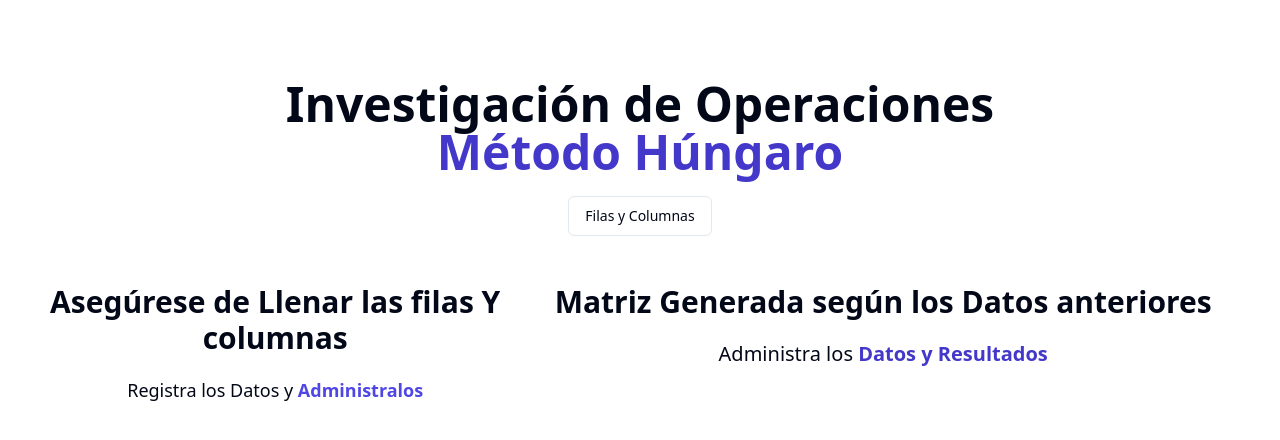
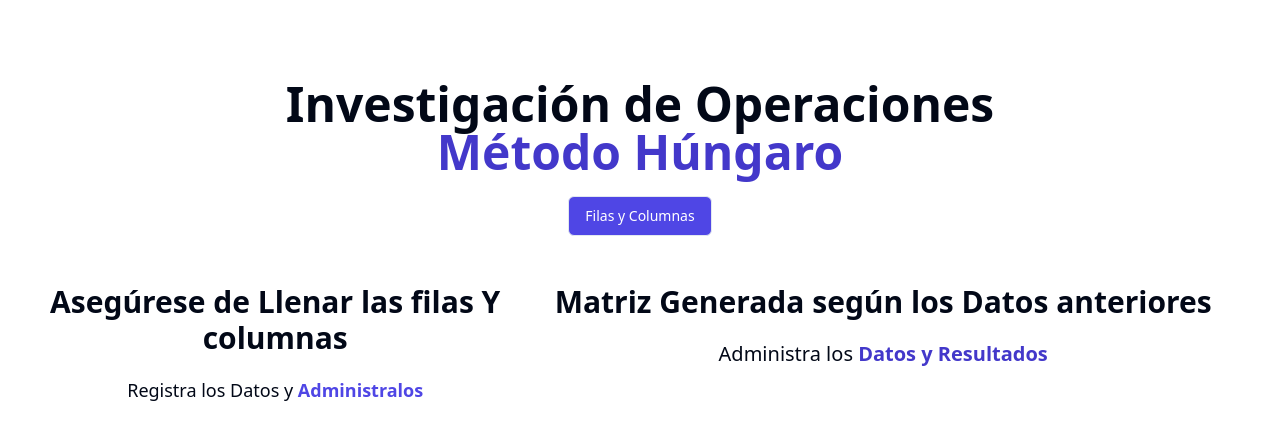
Before and after one commit to craftxdog/H-ngaroMethod, a React (Vite) app: page / in a window 1280 px wide. Shown: the top 440 px of the page. Built offline with nearby package versions, Linux system fonts and the light colour scheme.

Commit message:
Metodo final Matrices Commit + Costo + nameFilaColumnas + Mejora de Escritura 2 + Mostrando matriz resultante cambio de colores

```diff
--- a/src/components/Forms/FormularioPrincipal.tsx
+++ b/src/components/Forms/FormularioPrincipal.tsx
@@ -40,10 +40,10 @@ const FormularioPrincipal = ({ filas, columnas, onGuardarDatos }) => {
                                 <td key={`celda-${indexFila}-${indexColumna}`}>
                                     <input
                                         type="number"
-                                        min={0}
+                                        min={-50}
                                         value={valor}
                                         onChange={(e) => handleInputChange(indexFila, indexColumna, e.target.value)}
-                                        className="border-2 w-full p-2 mt-2 placeholder-gray-400 rounded-md"
+                                        className="border-2 w-full p-2 mt-2 placeholder-gray-400 border-indigo-500 rounded-md"
                                     />
                                 </td>
                             ))}
--- a/src/components/Shared/ListadoMatriz.tsx
+++ b/src/components/Shared/ListadoMatriz.tsx
@@ -35,7 +35,8 @@ const ListadoMatriz = ({ matrizCopia, apiRespuesta, nombreFilas, nombreColumnas
                                     </>
                                 </td>
                                 {fila.map((elemento, indiceElemento) => (
-                                    <td key={indiceElemento} className="border border-gray-300 px-4 py-2">
+                                    <td key={indiceElemento}
+                                        className="border border-gray-300 px-4 py-2">
                                         {elemento}
                                     </td>
                                 ))}
@@ -79,7 +80,7 @@ const ListadoMatriz = ({ matrizCopia, apiRespuesta, nombreFilas, nombreColumnas
                                 {mostrarMatriz(apiRespuesta.matriz_resultante)}
                             </span>
                         </>
-                    ): (
+                    ) : (
                         <>
 
                         </>
--- a/src/components/Shared/ModalFilasColumnas.tsx
+++ b/src/components/Shared/ModalFilasColumnas.tsx
@@ -41,14 +41,14 @@ export function ModalFilasColumnas({ onEnviarDatos }) {
     return (
         <Dialog>
             <DialogTrigger asChild>
-                <Button variant="outline">Filas y Columnas</Button>
+                <Button variant="outline" className="bg-indigo-600 text-white">Filas y Columnas</Button>
             </DialogTrigger>
             <DialogContent className="sm:max-w-md">
                 <DialogHeader>
                     <DialogTitle>Ingrese Valores Para Filas Y Columnas</DialogTitle>
                     {error && <Error>Todos Los Campos Son Obligatorios</Error>}
                     <DialogDescription>
-                        Valores Enteros Positivos
+                        Para aplicar el método Húngaro el número de filas y el de columnas debe ser igual
                     </DialogDescription>
                 </DialogHeader>
                 <div className="flex items-center space-x-2">
@@ -79,7 +79,7 @@ export function ModalFilasColumnas({ onEnviarDatos }) {
 
                 </div>
                 <div className="flex items-center space-x-2">
-                <div className="grid flex-1 gap-2">
+                    <div className="grid flex-1 gap-2">
                         <Label htmlFor="nombreColumnas" className="block text-gray-600 uppercase font-bold">
                             Nombre Para las Columnas
                         </Label>
```
